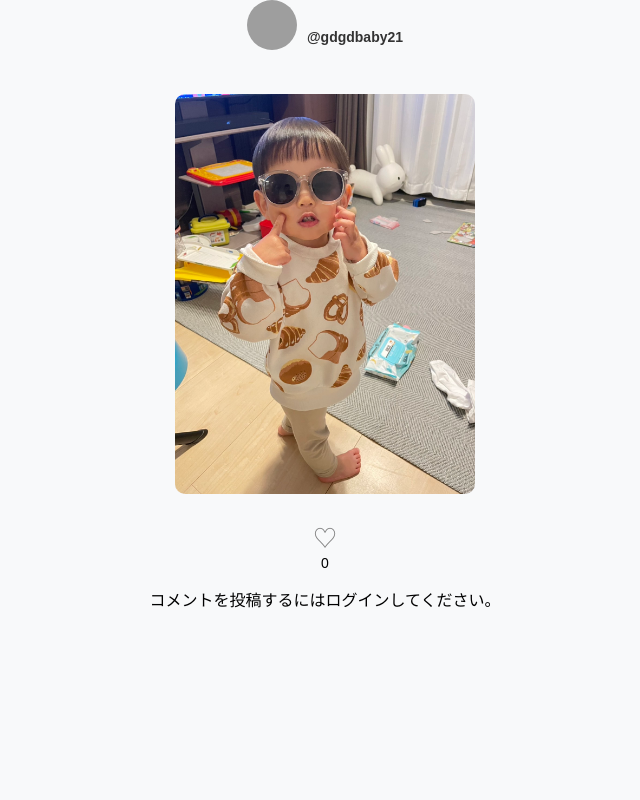
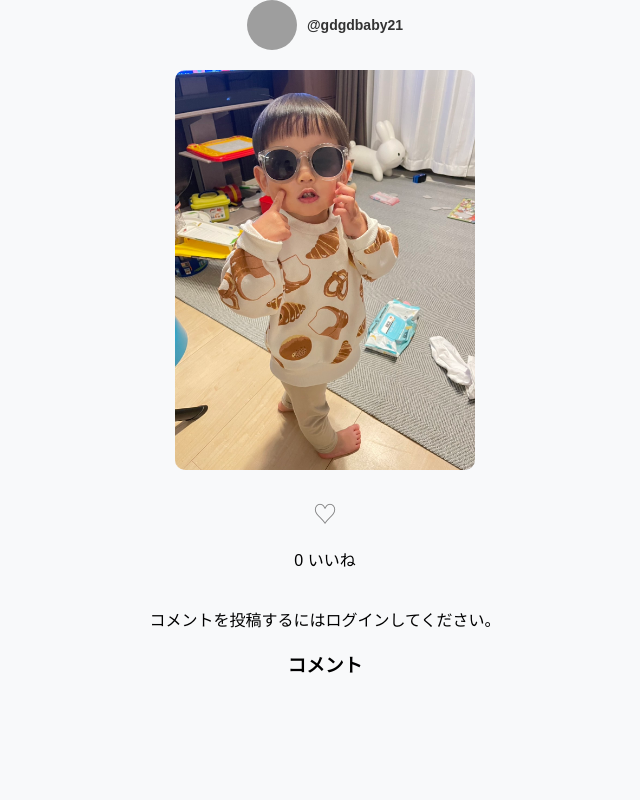
Before and after one commit to gdgdbaby21/Baby-Closet, a Django app: page /post/7/ in a window 1280 px wide. Shown: the part 65-865 px from the top of the page, without its empty margins (315-955 px from the left). Run offline with Django 5.2, Linux system fonts and the light colour scheme; data comes from the database, SQL or seed files in the repository; both versions use the stored data as it was after the commit; tables that the repository leaves empty hold one stand-in row (values such as "Sample post"); grey boxes are pictures that could not be loaded.

Commit message:
コメント、いいね機能の設定

```diff
--- a/app/static/css/style.css
+++ b/app/static/css/style.css
@@ -47,10 +47,12 @@ header {
 }
 
 .profile-image img {
-    width: 150px;
-    height: 150px;
-    border-radius: 50%;
-    margin-bottom: 20px;
+    width: 100px; /* 画像の幅 */
+    height: 100px; /* 画像の高さ */
+    border-radius: 50%; /* 円形にする */
+    object-fit: cover; /* 枠内に画像を収める */
+    display: block;
+    margin: 0 auto; /* 画像を中央揃えにする */
 }
 
 .profile-details p {
@@ -58,8 +60,8 @@ header {
 }
 
 .header-profile-image {
-    width: 40px; /* 画像の横幅を指定 */
-    height: 40px; /* 画像の縦幅を指定 */
+    width: 20px; /* 画像の横幅を指定 */
+    height: 20px; /* 画像の縦幅を指定 */
     border-radius: 50%; /* 画像を円形にする */
     object-fit: cover; /* 円形内に収める */
     display: block; /* 画像の余白をなくす */
@@ -145,3 +147,28 @@ header {
     margin: 0;
     font-size: 14px;
 }
+
+.comments {
+    text-align: center;
+}
+
+#comment-list {
+    display: flex;
+    flex-direction: column;
+    align-items: center;
+}
+
+#comment-list li {
+    display: flex;
+    align-items: center;
+    justify-content: center;
+    gap: 10px; /* コメントと削除ボタンの間隔 */
+    margin-bottom: 10px;
+}
+
+.delete-comment {
+    background: none;
+    border: none;
+    color: red;
+    cursor: pointer;
+}
--- a/app/templates/post_detail.html
+++ b/app/templates/post_detail.html
@@ -2,12 +2,10 @@
 {% load static %}
 
 {% block content %}
-<div class="container d-flex justify-content-center align-items-center flex-column" style="min-height: 100vh; text-align: center; background-color: #f8f9fa;">
+<div class="container d-flex justify-content-center align-items-center flex-column" style="min-height: 100vh; background-color: #f8f9fa;">
     <!-- 投稿情報 -->
     <div class="post-info d-flex align-items-center justify-content-center" style="margin-bottom: 20px;">
-        <!-- プロフィール画像とアカウント -->
         <div class="profile-and-account d-flex align-items-center" style="gap: 10px;">
-            <!-- プロフィール画像 -->
             <div class="profile-image">
                 <a href="{% url 'profile' %}">
                     {% if user_profile.profile_image %}
@@ -17,8 +15,6 @@
                     {% endif %}
                 </a>
             </div>
-
-            <!-- アカウント情報 -->
             <div class="post-user-info">
                 <a href="{% url 'profile' %}" style="text-decoration: none; color: #333; font-size: 14px;">
                     <strong>@{{ user_profile.account }}</strong>
@@ -27,54 +23,65 @@
         </div>
     </div>
 
-
     <!-- 投稿画像 -->
     <div class="image-wrapper mb-4">
         <img src="{{ post.image.url }}" alt="{{ post.title }}" class="img-fluid" style="width: 30%; max-width: 300px; border-radius: 10px;">
     </div>
 
-    <div class="action-buttons">
-        <!-- 投稿削除ボタン -->
+    <!-- アクションボタン -->
+    <div class="action-buttons d-flex align-items-center justify-content-center" style="gap: 20px; margin-bottom: 20px;">
         {% if user == post.user %}
-        <div class="delete-button">
-            <form action="{% url 'post_delete' post.pk %}" method="post">
+        <form action="{% url 'post_delete' post.pk %}" method="post" style="display: inline;">
             {% csrf_token %}
-                <button type="submit">🗑️</button>
+            <button type="submit" style="border: none; background: none; cursor: pointer; font-size: 24px;">🗑️</button>
         </form>
-        </div>
         {% endif %}
-
-        <!-- いいねボタン -->
-        <div class="like-section">
-            <button id="like-button" class="{% if user in post.likes.all %}liked{% endif %}" data-post-id="{{ post.id }}">
+        <div>
+            <button id="like-button" data-post-id="{{ post.id }}" style="border: none; background: none; font-size: 24px; color: {% if user in post.likes.all %}black{% else %}gray{% endif %}; cursor: pointer;">
                 {% if user in post.likes.all %}
                 ♥
                 {% else %}
                 ♡
                 {% endif %}
             </button>
-            <p>{{ post.likes.count }}</p>
+            <p id="like-count">{{ post.likes.count }} いいね</p>
         </div>
     </div>
 
-
-
-
-        <!-- コメント投稿フォーム -->
+    <!-- コメント投稿 -->
     {% if user.is_authenticated %}
-        <form id="comment-form" method="post" data-post-id="{{ post.id }}" class="mt-4">
+    <div id="comment-section" class="mt-5">
+        <form id="comment-form" data-post-id="{{ post.id }}">
             {% csrf_token %}
-            <textarea name="content" class="form-control mb-2" placeholder="コメントを入力..." style="resize: none;"></textarea>
-            <button type="submit" class="btn btn-primary">送信</button>
+            <textarea name="content" id="comment-content" class="form-control mb-2" placeholder="コメントを入力..." style="resize: none;"></textarea>
+            <button type="button" id="comment-submit" class="btn btn-primary">送信</button>
         </form>
+    </div>
     {% else %}
     <p class="mt-3">コメントを投稿するにはログインしてください。</p>
     {% endif %}
+
+    <!-- コメント一覧 -->
+    <div class="comments mt-5">
+        <h3>コメント</h3>
+        <ul id="comment-list" class="list-unstyled" style="display: flex; flex-direction: column; align-items: center;">
+            {% for comment in post.comments.all %}
+            <li id="comment-{{ comment.id }}" style="display: flex; align-items: center; justify-content: center; margin-bottom: 10px; gap: 10px;">
+                <span>
+                    <strong>{{ comment.user.userprofile.account }}</strong>: {{ comment.content }}
+                </span>
+                {% if user == comment.user %}
+                <button class="delete-comment" data-comment-id="{{ comment.id }}" style="background: none; border: none; color: red; cursor: pointer;">🗑️</button>
+                {% endif %}
+            </li>
+            {% endfor %}
+        </ul>
     </div>
 </div>
 
 <script>
     document.addEventListener('DOMContentLoaded', function () {
+        // いいねボタン処理
         const likeButton = document.getElementById('like-button');
         const likeCount = document.getElementById('like-count');
 
@@ -95,19 +102,88 @@
                 return response.json();
             })
             .then(data => {
-                if (data.liked) {
-                    likeButton.textContent = '♥';
-                    likeButton.style.color = 'black';
-                } else {
-                    likeButton.textContent = '♡';
-                    likeButton.style.color = 'gray';
-                }
+                likeButton.textContent = data.liked ? '♥' : '♡';
+                likeButton.style.color = data.liked ? 'black' : 'gray';
                 likeCount.textContent = `${data.like_count} いいね`;
             })
             .catch(error => {
-                console.error('エラー:', error);
+                console.error('いいねの処理に失敗:', error);
                 alert('いいねの処理に失敗しました。');
             });
+        });
+
+        // コメント送信処理
+        const commentForm = document.getElementById('comment-form');
+        const commentContent = document.getElementById('comment-content');
+        const commentList = document.getElementById('comment-list');
+
+        document.getElementById('comment-submit').addEventListener('click', function () {
+            const content = commentContent.value.trim();
+            const postId = commentForm.dataset.postId;
+
+            if (!content) {
+                alert('コメントを入力してください。');
+                return;
+            }
+
+            fetch(`/post/${postId}/comment/`, {
+                method: 'POST',
+                headers: {
+                    'X-CSRFToken': '{{ csrf_token }}',
+                    'Content-Type': 'application/json',
+                },
+                body: JSON.stringify({ content }),
+            })
+            .then(response => {
+                if (!response.ok) {
+                    throw new Error('コメント送信に失敗しました');
+                }
+                return response.json();
+            })
+            .then(data => {
+                const newComment = document.createElement('li');
+                newComment.id = `comment-${data.comment_id}`;
+                newComment.style.display = 'flex';
+                newComment.style.justifyContent = 'space-between';
+                newComment.style.marginBottom = '10px';
+                newComment.innerHTML = `
+                    <span>
+                        <strong>${data.user_account}</strong>: ${data.content}
+                    </span>
+                    <button class="delete-comment" data-comment-id="${data.comment_id}" style="background: none; border: none; color: red; cursor: pointer; margin-left: 10px;">🗑️</button>
+                `;
+                commentList.appendChild(newComment);
+                commentContent.value = '';
+            })
+            .catch(error => {
+                console.error('コメント送信に失敗:', error);
+                alert('コメント送信に失敗しました。');
+            });
+        });
+
+        // コメント削除処理
+        commentList.addEventListener('click', function (event) {
+            if (event.target.classList.contains('delete-comment')) {
+                const commentId = event.target.dataset.commentId;
+
+                fetch(`/comment/${commentId}/delete/`, {
+                    method: 'DELETE',
+                    headers: {
+                        'X-CSRFToken': '{{ csrf_token }}',
+                    },
+                })
+                .then(response => {
+                    if (response.ok) {
+                        document.getElementById(`comment-${commentId}`).remove();
+                    } else {
+                        throw new Error('コメント削除失敗');
+                    }
+                })
+                .catch(error => {
+                    console.error('コメント削除に失敗:', error);
+                    alert('コメント削除に失敗しました。');
+                });
+            }
         });
     });
 </script>
--- a/app/views.py
+++ b/app/views.py
@@ -15,6 +15,7 @@ from django.db.models import Q, Count
 from urllib.parse import unquote
 from django.http import JsonResponse
 from django.views.generic.list import ListView
+import json
 
 
 class PortfolioView(View):
@@ -371,12 +372,20 @@ class LikeView(LoginRequiredMixin, View):
             liked = False
         else:
             liked = True
-        return JsonResponse({"liked": liked, "like_count": post.likes.count()})
+
+        # JSONレスポンスを構造化
+        return JsonResponse({
+            "liked": liked,
+            "like_count": post.likes.count()  # いいね数
+        })
+
 
 class CommentView(LoginRequiredMixin, View):
     def post(self, request, post_id):
         post = get_object_or_404(Post, id=post_id)
-        content = request.POST.get("content")
+        data = json.loads(request.body)  # リクエストボディをJSONとして解析
+        content = data.get("content")
+
         if content:
             comment = Comment.objects.create(user=request.user, post=post, content=content)
             return JsonResponse({
@@ -385,6 +394,13 @@ class CommentView(LoginRequiredMixin, View):
                 "created_at": comment.created_at.strftime('%Y-%m-%d %H:%M:%S')
             })
         return JsonResponse({"error": "コメント内容が空です。"}, status=400)
+
+
+class DeleteCommentView(LoginRequiredMixin, View):
+    def delete(self, request, comment_id):
+        comment = get_object_or_404(Comment, id=comment_id, user=request.user)
+        comment.delete()
+        return JsonResponse({"message": "コメントが削除されました。"})
 
 
 class RegisterItemView(CreateView):
--- a/babycloset/urls.py
+++ b/babycloset/urls.py
@@ -18,7 +18,7 @@ Including another URLconf
 
 from django.contrib import admin
 from django.urls import path
-from app.views import PortfolioView, SignupView, LoginView, HomeView, ProfileView, WishlistView, ClothesView, LogoutView, EditProfileView, Wishlist_detailView , Wishlist_createView, WishlistDeleteView, ClothesView, ClothesCreateView, ClothesDetailView, ClothesDeleteView, SearchResultsView, HashtagSearchView, CreatePostView, PostDetailView, PostDeleteView, LikeView, CommentView, ClothesOptionsView,ClothesListView, FilterItemsView
+from app.views import PortfolioView, SignupView, LoginView, HomeView, ProfileView, WishlistView, ClothesView, LogoutView, EditProfileView, Wishlist_detailView , Wishlist_createView, WishlistDeleteView, ClothesView, ClothesCreateView, ClothesDetailView, ClothesDeleteView, SearchResultsView, HashtagSearchView, CreatePostView, PostDetailView, PostDeleteView, LikeView, CommentView, DeleteCommentView, ClothesOptionsView,ClothesListView, FilterItemsView
 from django.conf import settings
 from django.contrib.auth import views as auth_views
 from django.conf.urls.static import static
@@ -47,6 +47,7 @@ urlpatterns = [
     path('post/<int:pk>/delete/', PostDeleteView.as_view(), name='post_delete'),
     path('post/<int:post_id>/like/', LikeView.as_view(), name='like_post'),
     path('post/<int:post_id>/comment/', CommentView.as_view(), name='comment_post'),
+    path('comment/<int:comment_id>/delete/', DeleteCommentView.as_view(), name='delete_comment'),
     path('clothes/list/', ClothesListView.as_view(), name='clothes_list'),
     path('api/clothes-options/', ClothesOptionsView.as_view(), name='clothes-options'),
     path('items/filter/', FilterItemsView.as_view(), name='item_filter'),
```
Also changed, not shown: db.sqlite3, media/posts/images/IMG_1902_vhqf3Dg.jpeg (added), 1 other file. Lines whose indentation alone changed are shown as unchanged.
